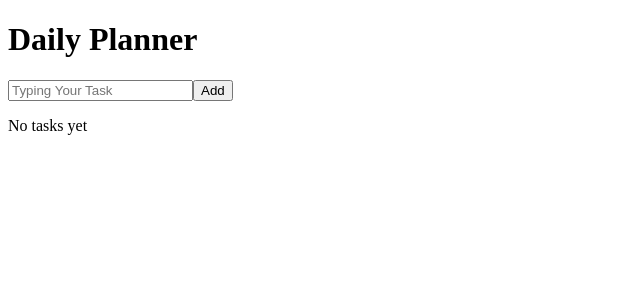
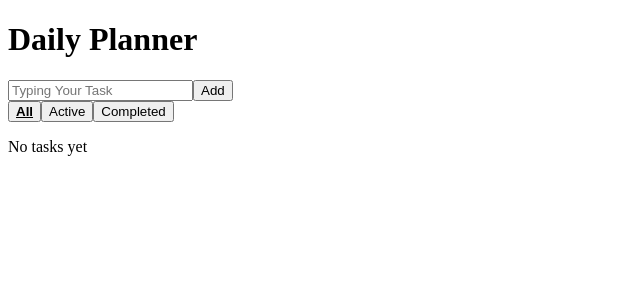
Before and after one commit to dellya-dev/daily-planner, a React (Vite) app in the folder daily-planner/: page / in a window 1280 px wide. Shown: the top 300 px of the page, without its empty margins (0-640 px from the left). Built offline with nearby package versions, Linux system fonts and the light colour scheme.

Commit message:
add task filter with active state

```diff
--- a/daily-planner/src/App.jsx
+++ b/daily-planner/src/App.jsx
@@ -2,12 +2,27 @@ import { useEffect, useState } from 'react'
 import Header from './component/Header'
 import TaskInput from './component/TaskInput'
 import TaskList from './component/TaskList'
+import FilterBar from './component/FilterBar';
 
 function App() {
   const [tasks, setTasks] = useState(() => {
     const stored = localStorage.getItem('tasks');
     return stored ? JSON.parse(stored) : [];
   });
+
+  const [filter, setFilter] = useState('all');
+
+  const filteredTasks = tasks.filter((task) => {
+  if (filter === "active") {
+    return task.completed === false;
+  }
+
+  if (filter === "completed") {
+    return task.completed === true;
+  }
+
+  return true;
+});
 
    useEffect(() => {
     localStorage.setItem('tasks', JSON.stringify(tasks));
@@ -16,7 +31,7 @@ function App() {
   function addTask(title) {
     const trimedTitle = title.trim();
 
-    if (!trimedTitle.trim()) return;
+    if (!trimedTitle) return;
 
     setTasks(prev => [
       ...prev,
@@ -47,9 +62,15 @@ function App() {
   return (
     <>
       <Header />
-      <TaskInput onAddTask = {addTask} />
+      <TaskInput
+        onAddTask = {addTask}
+      />
+      <FilterBar
+        filter = {filter}
+        setFilter = {setFilter}
+      />
       <TaskList
-        tasks = {tasks}
+        tasks = {filteredTasks}
         onToggleTask = {toggleTask}
         onDeleteTask = {deleteTask}
       />
--- /dev/null
+++ b/daily-planner/src/component/FilterBar.css
@@ -0,0 +1,4 @@
+.active {
+  font-weight: bold;
+  text-decoration: underline;
+}
--- /dev/null
+++ b/daily-planner/src/component/FilterBar.jsx
@@ -0,0 +1,24 @@
+import './FilterBar.css'
+
+function FilterBar({ filter, setFilter }) {
+  return (
+    <div>
+      <button
+        className={filter === 'all' ? 'active' : ''}
+        onClick={() => setFilter ('all') }
+      >All</button>
+
+      <button
+        className={filter === 'active' ? 'active' : ''}
+        onClick={() => setFilter ('active')}
+      >Active</button>
+
+      <button
+        className={filter === 'completed' ? 'active' : ''}
+        onClick={() => setFilter ('completed')}
+      >Completed</button>
+  </div>
+  )
+}
+
+export default FilterBar;
--- a/daily-planner/src/component/TaskList.jsx
+++ b/daily-planner/src/component/TaskList.jsx
@@ -1,10 +1,9 @@
 import TaskItem from './TaskItem';
 
 function TaskList({ tasks, onToggleTask, onDeleteTask }) {
-  if (tasks.length === 0) {
+   if (tasks.length === 0) {
     return <p>No tasks yet</p>
   }
-
   return (
     <div>
       {tasks.map(task => (
```
Also changed, not shown: daily-planner/src/component/TaskInput.jsx (line endings or trailing spaces).
